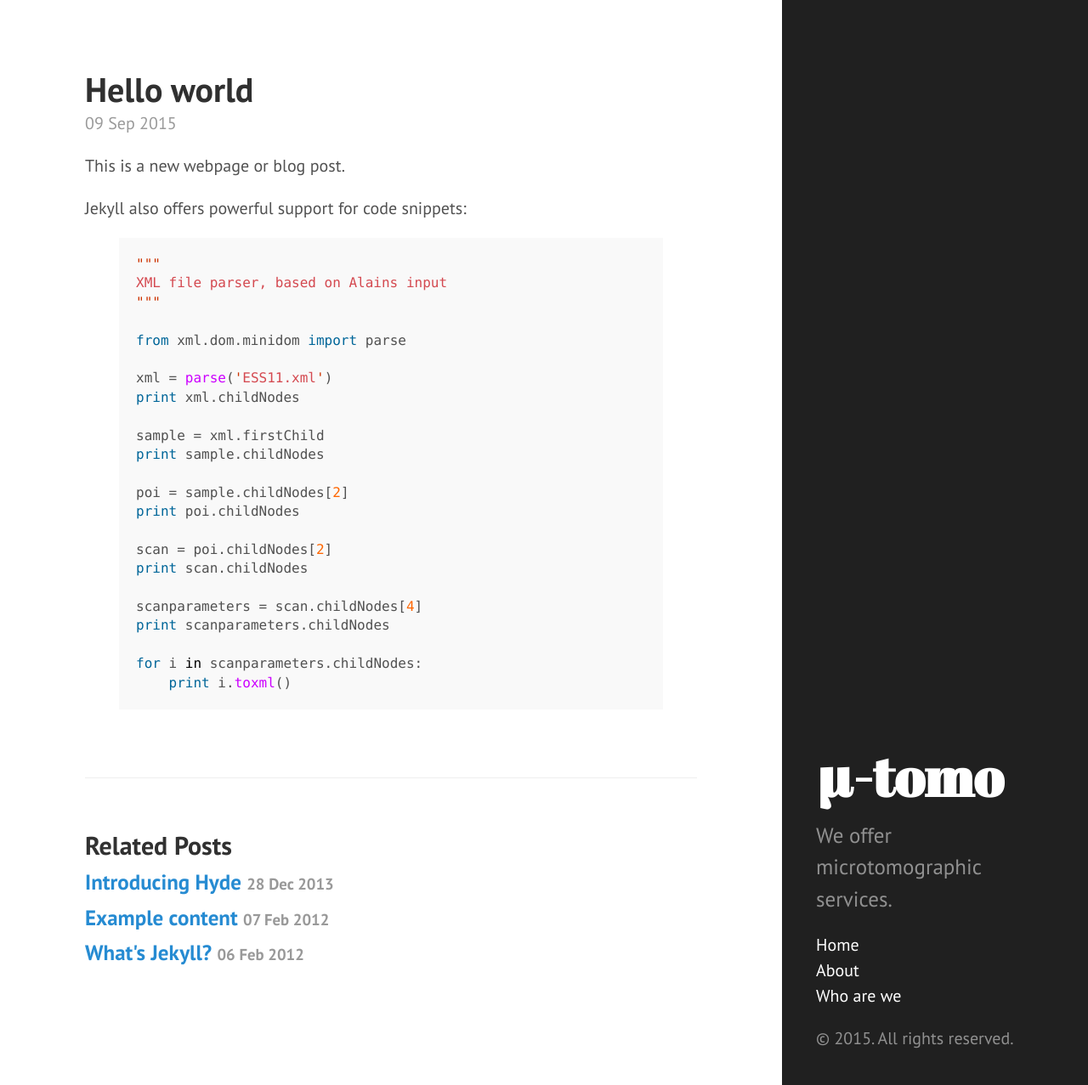
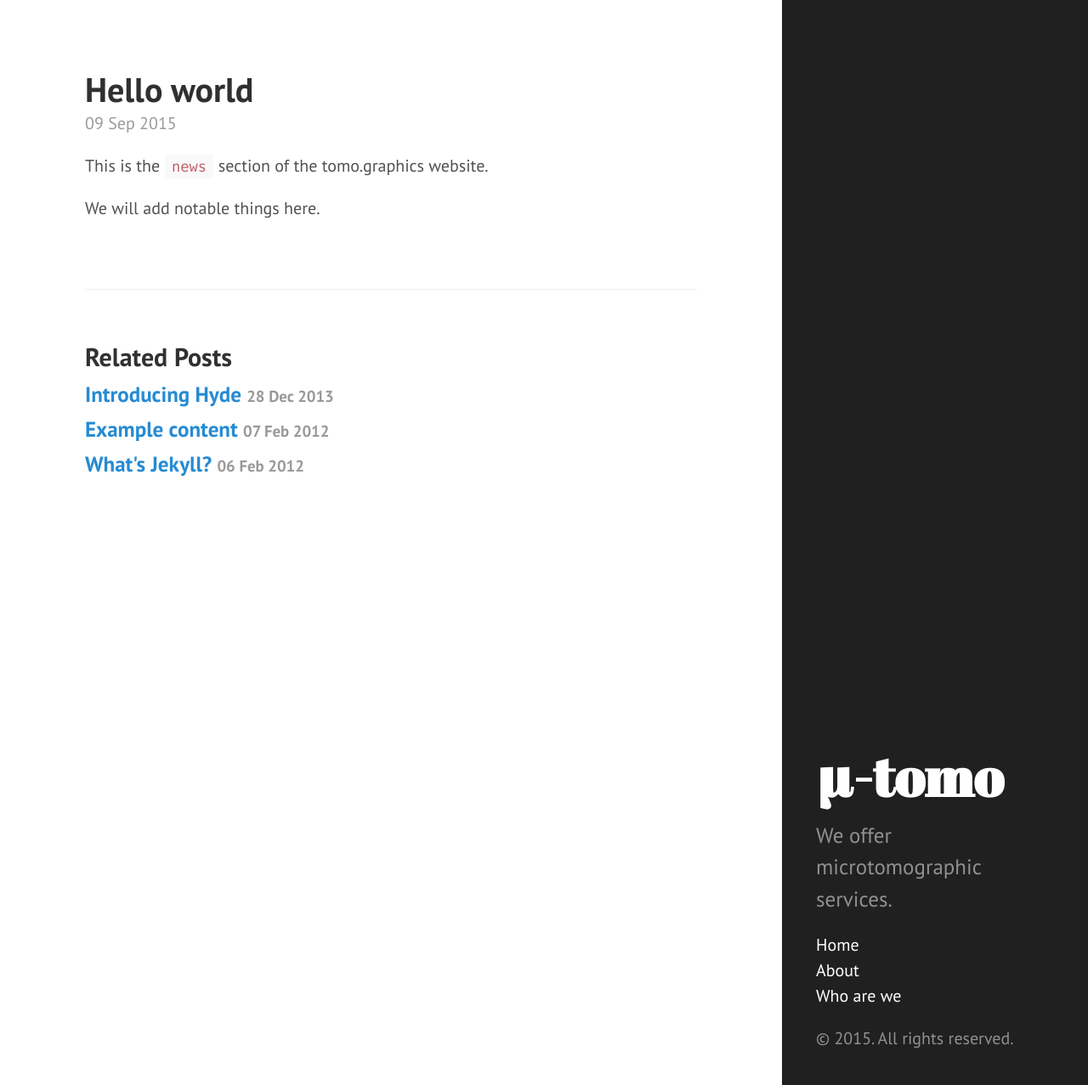
Before and after one commit to TomoGraphics/tomographics.github.io, a Jekyll site: the page built from _posts/2015-09-09-hello-world.md, in a window 1280 px wide and 1277 px high. Shown: the whole window at 85% size. Built offline with Jekyll 4.4.1, drawn with Linux system fonts in a browser that asks for light colours.

Commit message:
Updating hello world post

```diff
--- a/_posts/2015-09-09-hello-world.md
+++ b/_posts/2015-09-09-hello-world.md
@@ -5,32 +5,6 @@ date:   2015-09-09 15:35:52
 categories: work data
 ---
 
-This is a new webpage or blog post.
+This is the `news` section of the tomo.graphics website.
 
-Jekyll also offers powerful support for code snippets:
-
-{% highlight python %}
-"""
-XML file parser, based on Alains input
-"""
-
-from xml.dom.minidom import parse
-
-xml = parse('ESS11.xml')
-print xml.childNodes
-
-sample = xml.firstChild
-print sample.childNodes
-
-poi = sample.childNodes[2]
-print poi.childNodes
-
-scan = poi.childNodes[2]
-print scan.childNodes
-
-scanparameters = scan.childNodes[4]
-print scanparameters.childNodes
-
-for i in scanparameters.childNodes:
-    print i.toxml()
-{% endhighlight %}
+We will add notable things here.
```
